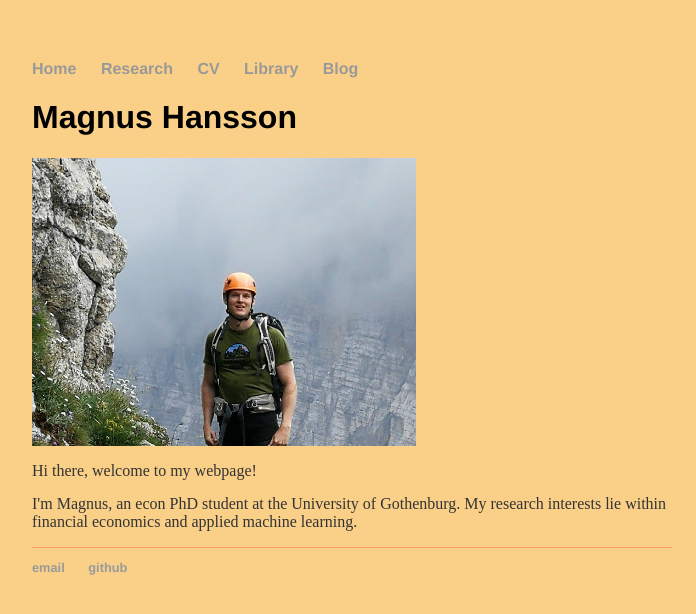
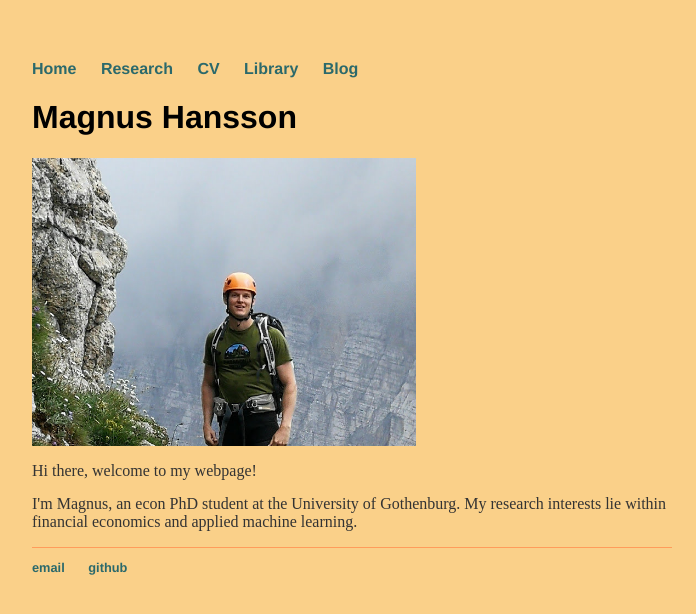
Before and after one commit to HanssonMagnus/HanssonMagnus.github.io, a Jekyll site: the page built from index.html, in a window 1280 px wide. Shown: the top 614 px of the page, without its empty margins (288-984 px from the left). Built offline with Jekyll 4.4.1, drawn with Linux system fonts in a browser that asks for light colours.

Commit message:
link colors

```diff
--- a/css/main.css
+++ b/css/main.css
@@ -33,6 +33,12 @@ a {
 a:hover {
     text-decoration: underline;
 }
+a:link {
+    color: #2b696b;
+}
+a:visited {
+    color: #3b8183;
+}
 h1 {
     font-size: 2em;
     font-family:'Helvetica', 'Arial', 'Sans-Serif';
```
